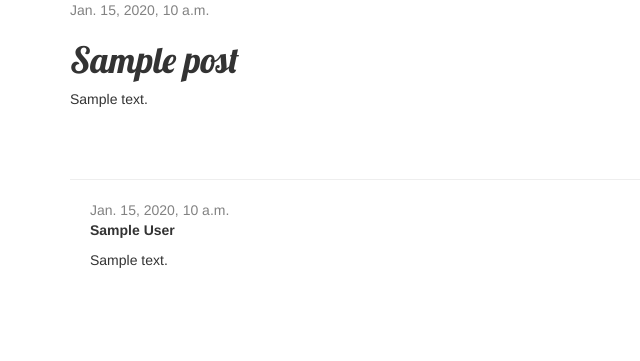
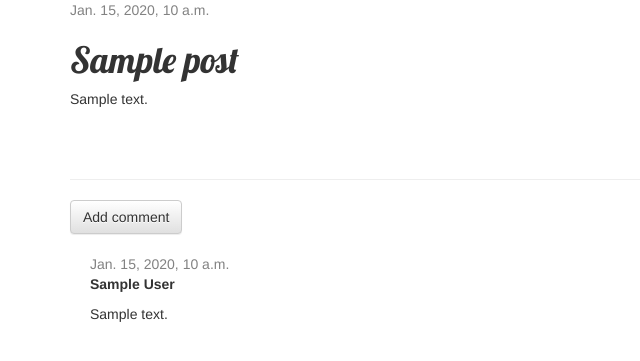
Before and after one commit to jayhenderson/django-tutorial, a Django app: page /post/1/ in a window 1280 px wide. Shown: the part 144-505 px from the top of the page, without its empty margins (0-640 px from the left). Run offline with Django 3.2, Linux system fonts and the light colour scheme; tables that the repository leaves empty hold one stand-in row (values such as "Sample post"); some libraries are stand-ins or nearby versions.

Commit message:
Add functionality for posting comments on blog posts

```diff
--- a/blog/templates/blog/post_detail.html
+++ b/blog/templates/blog/post_detail.html
@@ -17,6 +17,7 @@
         <p>{{ post.text|linebreaksbr }}</p>
     </div>
     <hr>
+    <a href="{% url 'add_comment_to_post' pk=post.pk %}" class="btn btn-default">Add comment</a>
     {% for comment in post.comments.all %}
     <div class="comment">
         <div class="date">{{ comment.created_date }}</div>
--- a/blog/urls.py
+++ b/blog/urls.py
@@ -10,4 +10,5 @@ urlpatterns = [
     url(r'^drafts/$', views.post_draft_list, name='post_draft_list'),
     url(r'^post/(?P<pk>\d+)/publish/$', views.post_publish, name='post_publish'),
     url(r'^post/(?P<pk>\d+)/remove/$', views.post_remove, name='post_remove'),
+    url(r'^post/(?P<pk>\d+)/comment/$', views.add_comment_to_post, name='add_comment_to_post')
 ]
--- a/blog/views.py
+++ b/blog/views.py
@@ -2,7 +2,7 @@ from django.contrib.auth.decorators import login_required
 from django.shortcuts import render, get_object_or_404, redirect
 from django.utils import timezone
 from .models import Post
-from .forms import  PostForm
+from .forms import PostForm, CommentForm
 
 
 # Create your views here.
@@ -65,3 +65,17 @@ def post_remove(request, pk):
     post = get_object_or_404(Post, pk=pk)
     post.delete()
     return redirect('post_list')
+
+
+def add_comment_to_post(request, pk):
+    post = get_object_or_404(Post, pk=pk)
+    if request.method == "POST":
+        form = CommentForm(request.POST)
+        if form.is_valid():
+            comment = form.save(commit=False)
+            comment.post = post
+            comment.save()
+            return redirect('post_detail', pk=post.pk)
+    else:
+        form = CommentForm()
+    return render(request, 'blog/add_comment_to_post.html', {'form': form})
```
Also changed, not shown: blog/forms.py (+8 -1 lines), blog/templates/blog/add_comment_to_post.html (added, +9 -0 lines).
